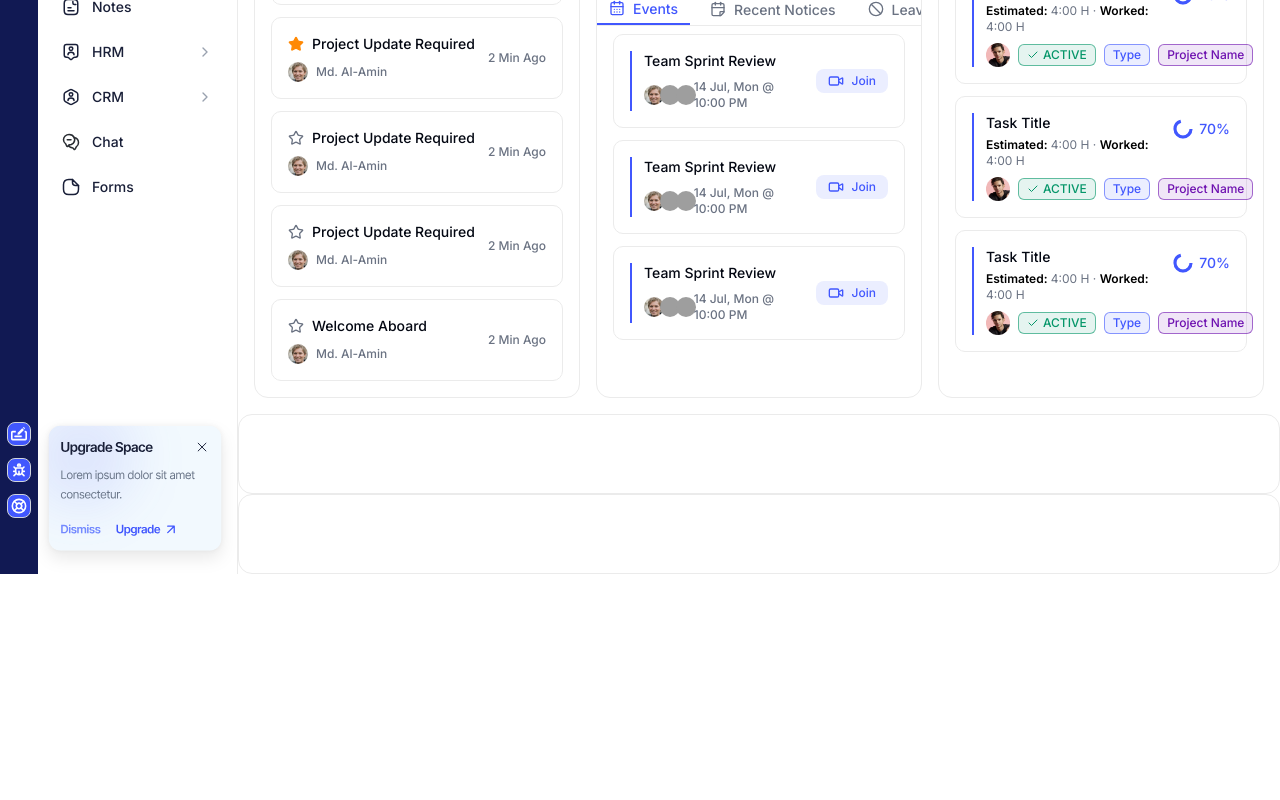
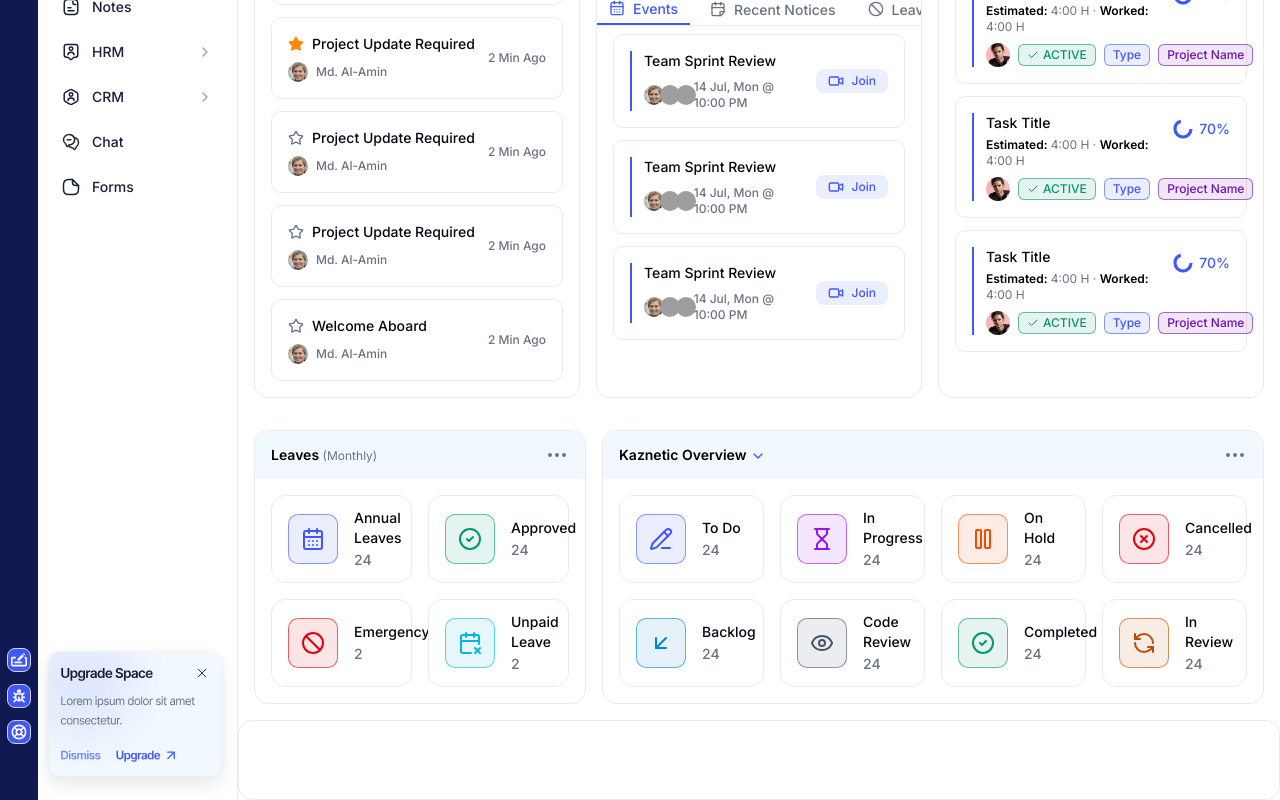
Before and after one commit to Shamiul-alim/KazenticV2, a Next.js app: page /dashboard in a window 1280 px wide. Shown: the part 455-1255 px from the top of the page. Before the commit the page ends 1029 px from the top, so only its background shows below. Built offline with nearby package versions, Linux system fonts and the light colour scheme; grey boxes are pictures that could not be loaded.

Commit message:
feat(dashboard): Refactor Dashboard layout; introduce CardContainer and SummaryCard components for better structure and reusability

```diff
--- a/src/app/(application)/dashboard/page.tsx
+++ b/src/app/(application)/dashboard/page.tsx
@@ -1,15 +1,18 @@
 'use client';
 
+import CardContainer from "@/components/dashboard/card-container";
 import { CalendarEvent } from "@/components/dashboard/recent-items/calendar/calendar-event";
 import { EmailItem } from "@/components/dashboard/recent-items/email-item";
 import { LeaveItem } from "@/components/dashboard/recent-items/leave-item";
 import { NoticeItem } from "@/components/dashboard/recent-items/notice-item";
 import { TaskItem } from "@/components/dashboard/recent-items/task-item";
 import { StatsCard } from "@/components/dashboard/stats-card";
+import { SummaryCard } from "@/components/dashboard/summary-card";
 import { Underline } from "@/components/dashboard/underline";
 import { Button } from "@/components/ui/Button";
+import { Card } from "@/components/ui/card";
 import { Tabs, TabsContent, TabsList, TabsTrigger } from "@/components/ui/tabs";
-import { Ban, CalendarDays, CalendarFold, ClipboardList, Clock, CloudLightning, Ellipsis, Mail, Sun } from "lucide-react";
+import { ArrowDown01, ArrowDownLeft, ArrowDownNarrowWide, Ban, CalendarDays, CalendarFold, CalendarX2, CheckCircle, CheckCircle2, ChevronDown, ClipboardList, Clock, CloudLightning, Ellipsis, Eye, Hourglass, Mail, Pause, PencilLine, RefreshCcw, Sun, XCircle } from "lucide-react";
 
 enum WEEKLY_CALENDAR_TABS {
     EVENTS = "events",
@@ -69,14 +72,7 @@ export default function Dashboard() {
             <div className="p-4 flex flex-col gap-4">
                 <div className="flex flex-row gap-4">
                     {/* Recent Emails */}
-                    <div className="flex-1 rounded-xl border border-border bg-background overflow-hidden">
-                        {/* Header */}
-                        <div className="flex items-center justify-between bg-[#F2F9FE] px-4 py-3">
-                            <p className="text-sm font-semibold">Recent Emails</p>
-                            <Ellipsis className="text-muted-foreground" />
-                        </div>
-
-                        {/* List */}
+                    <CardContainer title="Recent Emails">
                         <div className="space-y-3 p-4">
                             <EmailItem
                                 starred
@@ -110,17 +106,10 @@ export default function Dashboard() {
                                 time="2 Min Ago"
                             />
                         </div>
-
-                    </div>
+                    </CardContainer>
 
                     {/* Weekly Calendar */}
-                    <div className="flex-1 rounded-xl border border-border bg-background overflow-hidden">
-                        {/* Header */}
-                        <div className="flex items-center justify-between bg-[#F2F9FE] px-4 py-3">
-                            <p className="text-sm font-semibold">Weekly Calendar</p>
-                            <Ellipsis className="text-muted-foreground" />
-                        </div>
-
+                    <CardContainer title="Weekly Calendar">
                         {/* Calendar dates */}
                         <div className="px-4 pt-4">
                             <div className="grid grid-cols-7 text-center text-xs font-medium text-muted-foreground">
@@ -190,15 +179,10 @@ export default function Dashboard() {
                                 </div>
                             </TabsContent>
                         </Tabs>
-                    </div>
+                    </CardContainer>
 
                     {/* My Assigned Tasks */}
-                    <div className="flex-1 rounded-xl border border-border bg-background overflow-hidden">
-                        {/* Header */}
-                        <div className="flex items-center justify-between bg-[#F2F9FE] px-4 py-3">
-                            <p className="text-sm font-semibold">My Assigned Tasks</p>
-                            <Ellipsis className="text-muted-foreground" />
-                        </div>
+                    <CardContainer title="My Assigned Tasks">
                         <Tabs defaultValue={ASSIGNED_TASKS_TABS.RECENT}
                             className="w-full py-4"
                         >
@@ -225,19 +209,99 @@ export default function Dashboard() {
                             </TabsContent>
                             <TabsContent value={ASSIGNED_TASKS_TABS.DUE}>
                                 <div className="space-y-3 px-4">
-                                    <NoticeItem />
-                                    <NoticeItem />
-                                    <NoticeItem />
+                                    <TaskItem />
+                                    <TaskItem />
+                                    <TaskItem />
                                 </div>
                             </TabsContent>
                         </Tabs>
-                    </div>
+                    </CardContainer>
                 </div>
             </div>
             <div>
-                <div className="flex-1 h-20 w-full rounded-xl border border-border bg-background overflow-hidden">
+                <div className="flex flex-row gap-4 p-4">
+                    <CardContainer className="flex-1" title={<>Leaves <span className="text-xs font-light text-muted-foreground">(Monthly)</span></>}>
+                        <div className="grid grid-cols-2 gap-4 p-4">
+                            <SummaryCard
+                                icon={<CalendarDays />}
+                                label="Annual Leaves"
+                                value={24}
+                                iconClassName="bg-primary-dashboard/10 text-primary-dashboard border-primary-dashboard/60"
+                            />
+                            <SummaryCard
+                                icon={<CheckCircle2 />}
+                                label="Approved"
+                                value={24}
+                                iconClassName="bg-success/10 text-success border-success/60"
+                            />
+                            <SummaryCard
+                                icon={<Ban />}
+                                label="Emergency"
+                                value={2}
+                                iconClassName="bg-destructive/10 text-destructive border-destructive/60"
+                            />
+                            <SummaryCard
+                                icon={<CalendarX2 />}
+                                label="Unpaid Leave"
+                                value={2}
+                                iconClassName="bg-cyan-500/10 text-cyan-500 border-cyan-500/60"
+                            />
+                        </div>
+                    </CardContainer>
+                    <CardContainer className="flex-2" title={<span>Kaznetic Overview <ChevronDown className="w-4 h-4 inline-block text-primary-dashboard" /></span>}>
+                        <div className="grid grid-cols-4 gap-4 p-4">
+                            <SummaryCard
+                                icon={<PencilLine />}
+                                label="To Do"
+                                value={24}
+                                iconClassName="bg-primary-dashboard/10 text-primary-dashboard border-primary-dashboard/60"
+                            />
+                            <SummaryCard
+                                icon={<Hourglass />}
+                                label="In Progress"
+                                value={24}
+                                iconClassName="bg-purple-600/10 text-purple-600 border-purple-600/60"
+                            />
+                            <SummaryCard
+                                icon={<Pause />}
+                                label="On Hold"
+                                value={24}
+                                iconClassName="bg-orange-600/10 text-orange-600 border-orange-600/60"
+                            />
+                            <SummaryCard
+                                icon={<XCircle />}
+                                label="Cancelled"
+                                value={24}
+                                iconClassName="bg-red-600/10 text-red-600 border-red-600/60"
+                            />
+                            <SummaryCard
+                                icon={<ArrowDownLeft />}
+                                label="Backlog"
+                                value={24}
+                                iconClassName="bg-sky-600/10 text-sky-600 border-sky-600/60"
+                            />
+                            <SummaryCard
+                                icon={<Eye />}
+                                label="Code Review"
+                                value={24}
+                                iconClassName="bg-slate-600/10 text-slate-600 border-slate-600/60"
+                            />
+                            <SummaryCard
+                                icon={<CheckCircle2 />}
+                                label="Completed"
+                                value={24}
+                                iconClassName="bg-success/10 text-success border-success/60"
+                            />
+                            <SummaryCard
+                                icon={<RefreshCcw />}
+                                label="In Review"
+                                value={24}
+                                iconClassName="bg-amber-700/10 text-amber-700 border-amber-700/60"
+                            />
+                        </div>
+                    </CardContainer>
                 </div>
-            </div>
+            </div >
             <div>
                 <div className="flex-1 h-20 w-full rounded-xl border border-border bg-background overflow-hidden">
                 </div>
--- /dev/null
+++ b/src/components/dashboard/card-container.tsx
@@ -0,0 +1,22 @@
+import { cn } from '@/lib/utils'
+import { Ellipsis } from 'lucide-react'
+
+export default function CardContainer({
+    title,
+    children,
+    className }
+    : { title: string | React.ReactNode, children: React.ReactNode, className?: string }) {
+
+    return (
+        <div className={cn("flex-1 rounded-xl border border-border bg-background overflow-hidden", className)}>
+            {/* Header */}
+            <div className="flex items-center justify-between bg-[#F2F9FE] px-4 py-3">
+                <p className="text-sm font-semibold">{title}</p>
+                <Ellipsis className="text-muted-foreground" />
+            </div>
+
+            {/* List */}
+            {children}
+        </div>
+    )
+}
--- /dev/null
+++ b/src/components/dashboard/summary-card.tsx
@@ -0,0 +1,41 @@
+type SummaryCardProps = {
+    icon: React.ReactNode
+    label: string
+    value: number | string
+    className?: string,
+    iconClassName?: string
+}
+
+import { cn } from "@/lib/utils"
+
+export function SummaryCard({
+    icon,
+    label,
+    value,
+    className,
+    iconClassName
+}: SummaryCardProps) {
+    return (
+        <div className={cn("flex items-center gap-4 rounded-xl border border-border bg-background px-4 py-3", className)}>
+            {/* Icon */}
+            <div
+                className={cn(
+                    "flex p-3 items-center justify-center rounded-lg border",
+                    iconClassName
+                )}
+            >
+                {icon}
+            </div>
+
+            {/* Content */}
+            <div className="space-y-0.5">
+                <p className="text-sm font-medium text-foreground">
+                    {label}
+                </p>
+                <p className="text-sm font-medium text-muted-foreground">
+                    {value}
+                </p>
+            </div>
+        </div>
+    )
+}
```
